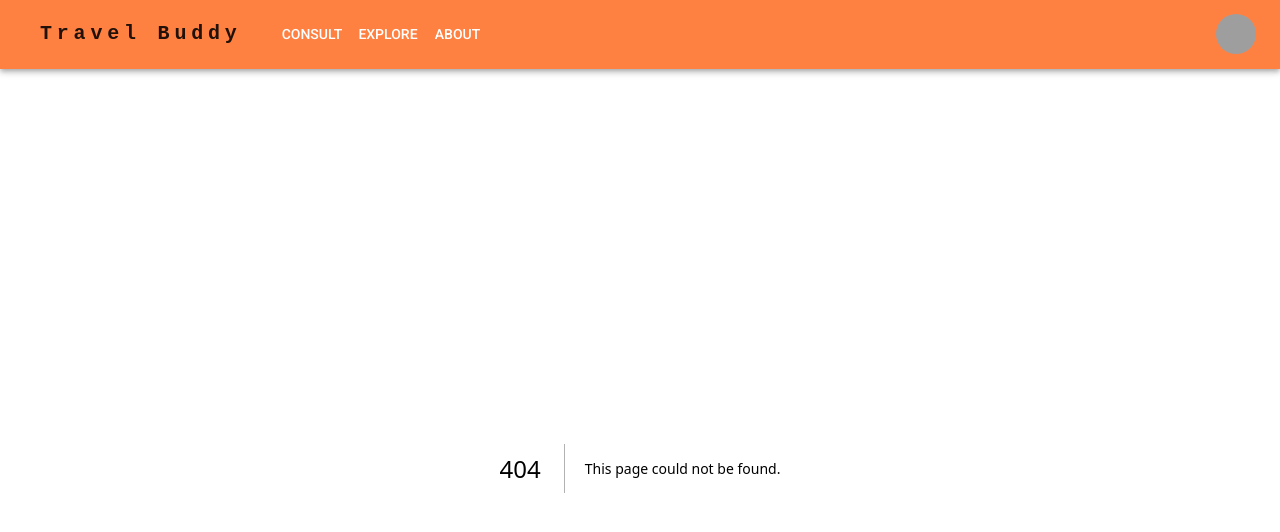
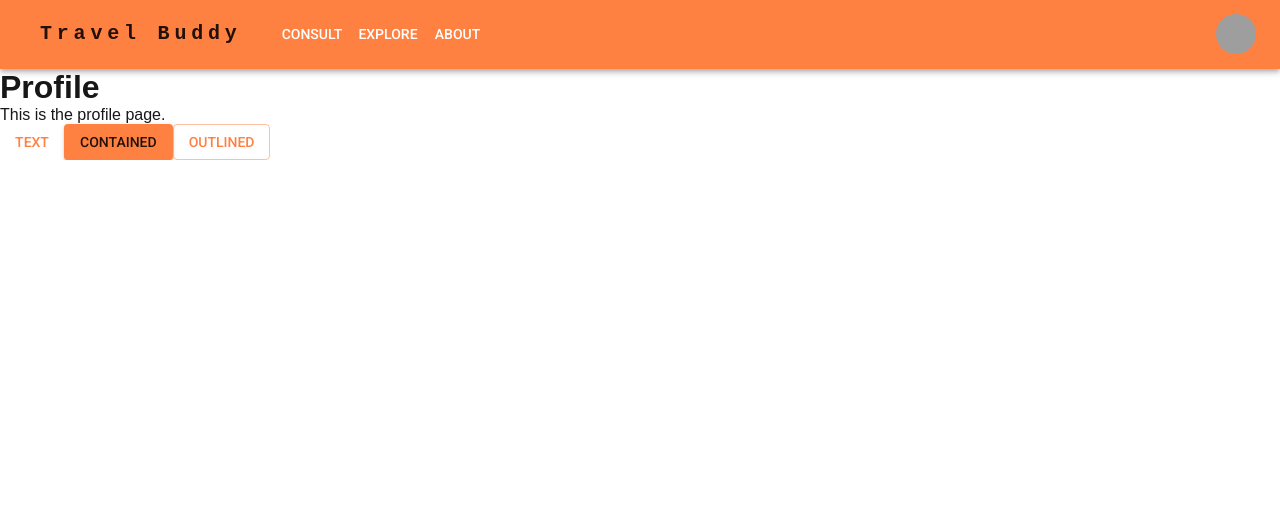
Before and after one commit to ShuaiweiYu/DropDB, a Next.js app in the folder frontend/: page /consult in a window 1280 px wide. Before the commit this address had no page. Shown: the top 532 px of the page. Built offline with nearby package versions, Linux system fonts and the light colour scheme; grey boxes are pictures that could not be loaded; some icons are missing; what @mui/material-nextjs would draw is missing.

Commit message:
add consult page placeholder

```diff
--- /dev/null
+++ b/frontend/src/app/consult/page.tsx
@@ -0,0 +1,13 @@
+import Button from "@mui/material/Button";
+
+export default function AboutPage() {
+    return (
+        <div>
+            <h1>Profile</h1>
+            <p>This is the profile page.</p>
+            <Button variant="text">Text</Button>
+            <Button variant="contained">Contained</Button>
+            <Button variant="outlined">Outlined</Button>
+        </div>
+    );
+}
```
